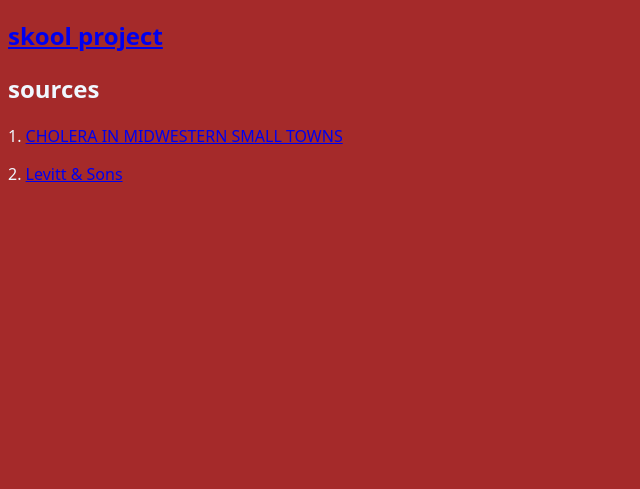
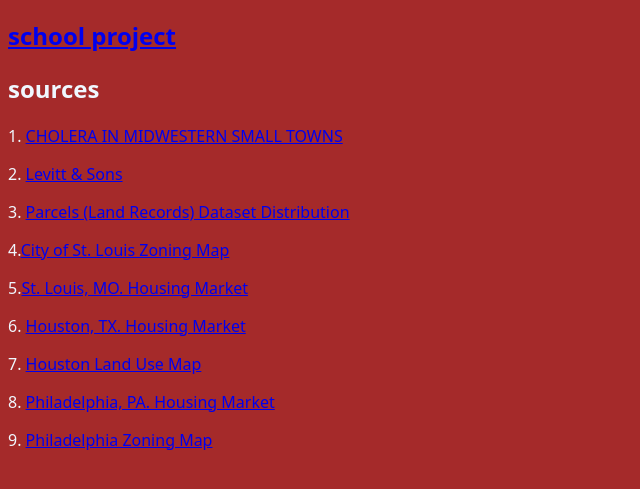
Before and after one commit to kerbalis/stl, a plain HTML site: page skool/3.html in a window 1280 px wide. Shown: the part 67-556 px from the top of the page, without its empty margins (0-640 px from the left). Drawn offline with Linux system fonts and the light colour scheme.

Commit message:
Hello Vro

```diff
--- a/skool/3.html
+++ b/skool/3.html
@@ -9,10 +9,19 @@
   </head>
   <body>
     <h1><a href="\index.html" class="big">st louis architecture</a></h1>
-    <h2><a href="main.html" class="big">skool project</a></h2>
+    <h2><a href="main.html" class="big">school project</a></h2>
     <h2>sources</h2>
     <p>1. <a href="https://www.ncbi.nlm.nih.gov/pmc/articles/PMC2394684/#:~:text=In%20the%201849%E2%80%9351%20outbreak,%E2%80%9310%25%20of%20the%20population.">CHOLERA IN MIDWESTERN SMALL TOWNS</a></p>
 <p>2. <a href="https://ushistoryscene.com/article/levittown/">Levitt & Sons</a></p>
-    <script src="index.js"></script>
+<p>3. <a href="https://www.stlouis-mo.gov/data/datasets/distribution.cfm?id=60">Parcels (Land Records) Dataset Distribution
+
+</a></p>
+<p>4.<a href="https://www.stlouis-mo.gov/government/departments/public-safety/building/zoning/zoning-map.cfm">City of St. Louis Zoning Map</a></p>
+<p>5.<a href="https://www.redfin.com/city/16661/MO/St-Louis/housing-market">St. Louis, MO. Housing Market</a></p>
+<p>6. <a href="https://www.redfin.com/city/8903/TX/Houston/housing-market">Houston, TX. Housing Market</a></p>
+<p>7. <a href="https://www.arcgis.com/home/webmap/viewer.html?webmap=2de14869e49f495799a19651b2ff7d22">Houston Land Use Map</a></p>
+<p>8. <a href="https://www.redfin.com/city/15502/PA/Philadelphia/housing-market">Philadelphia, PA. Housing Market</a></p>
+<p>9. <a href="https://www.5thsq.org/map_philadelphia_zoning_districts">Philadelphia Zoning Map</a></p>
+<script src="index.js"></script>
   </body>
 </html>
```
Also changed, not shown: skool/1.html (+2 -2 lines), skool/2.html (+4 -1 lines), skool/main.html (+3 -3 lines).
